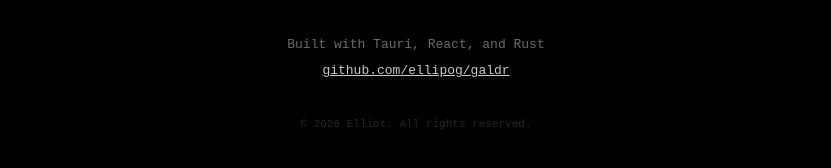
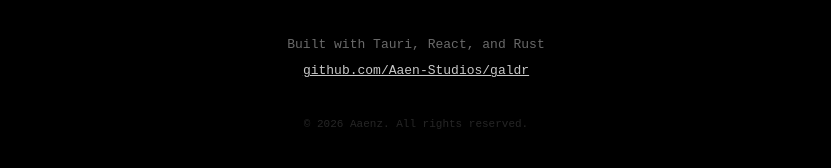
Before and after one commit to ellipog/galdr-web, a Next.js app: page / in a window 1280 px wide. Shown: the part 4906-5074 px from the top of the page, without its empty margins (224-1055 px from the left). Built offline with nearby package versions, Linux system fonts and the light colour scheme; no server answers.

Commit message:
feat: implement Download, Footer, and Changelog sections with updated GitHub organization links and root layout metadata.

```diff
--- a/src/app/layout.tsx
+++ b/src/app/layout.tsx
@@ -46,7 +46,7 @@ export default function RootLayout({
                 "A desktop GUI wrapper around FFmpeg for converting and manipulating media files.",
               url: "https://galdr.app",
               downloadUrl:
-                "https://github.com/ellipog/galdr/releases/latest",
+                "https://github.com/Aaen-Studios/galdr/releases/latest",
             }),
           }}
         />
--- a/src/components/ChangelogSection.tsx
+++ b/src/components/ChangelogSection.tsx
@@ -97,7 +97,7 @@ export default function ChangelogSection({ initialReleases }: Props) {
           <p>No releases found.</p>
           <p>
             <a
-              href="https://github.com/ellipog/galdr/releases"
+              href="https://github.com/Aaen-Studios/galdr/releases"
               target="_blank"
               rel="noopener noreferrer"
             >
--- a/src/components/DownloadSection.tsx
+++ b/src/components/DownloadSection.tsx
@@ -45,7 +45,7 @@ export default function DownloadSection({ release }: Props) {
         <div style={{ textAlign: "center", padding: "64px 16px" }}>
           <p>
             <a
-              href="https://github.com/ellipog/galdr/releases/latest"
+              href="https://github.com/Aaen-Studios/galdr/releases/latest"
               target="_blank"
               rel="noopener noreferrer"
             >
--- a/src/components/FooterSection.tsx
+++ b/src/components/FooterSection.tsx
@@ -33,16 +33,16 @@ export default function FooterSection() {
         <p>Built with Tauri, React, and Rust</p>
         <p>
           <a
-            href="https://github.com/ellipog/galdr"
+            href="https://github.com/Aaen-Studios/galdr"
             target="_blank"
             rel="noopener noreferrer"
           >
-            github.com/ellipog/galdr
+            github.com/Aaen-Studios/galdr
           </a>
         </p>
       </div>
       <p className={styles.copyright}>
-        &copy; 2026 Elliot. All rights reserved.
+        &copy; 2026 Aaenz. All rights reserved.
       </p>
     </motion.footer>
   );
--- a/src/components/HeroSection.tsx
+++ b/src/components/HeroSection.tsx
@@ -67,7 +67,7 @@ export default function HeroSection({ version }: Props) {
             <span className={styles.versionBadge}>v{version}</span>
           )}
           <a
-            href="https://github.com/ellipog/galdr"
+            href="https://github.com/Aaen-Studios/galdr"
             target="_blank"
             rel="noopener noreferrer"
             className={styles.githubLink}
@@ -105,7 +105,7 @@ export default function HeroSection({ version }: Props) {
       <div className={styles.actions}>
         <Button href="#download">ᚷ DOWNLOAD</Button>
         <a
-          href="https://github.com/ellipog/galdr"
+          href="https://github.com/Aaen-Studios/galdr"
           target="_blank"
           rel="noopener noreferrer"
           className={styles.githubLink}
```
Also changed, not shown: 2 other files (tests, documents, lock files or other folders).
